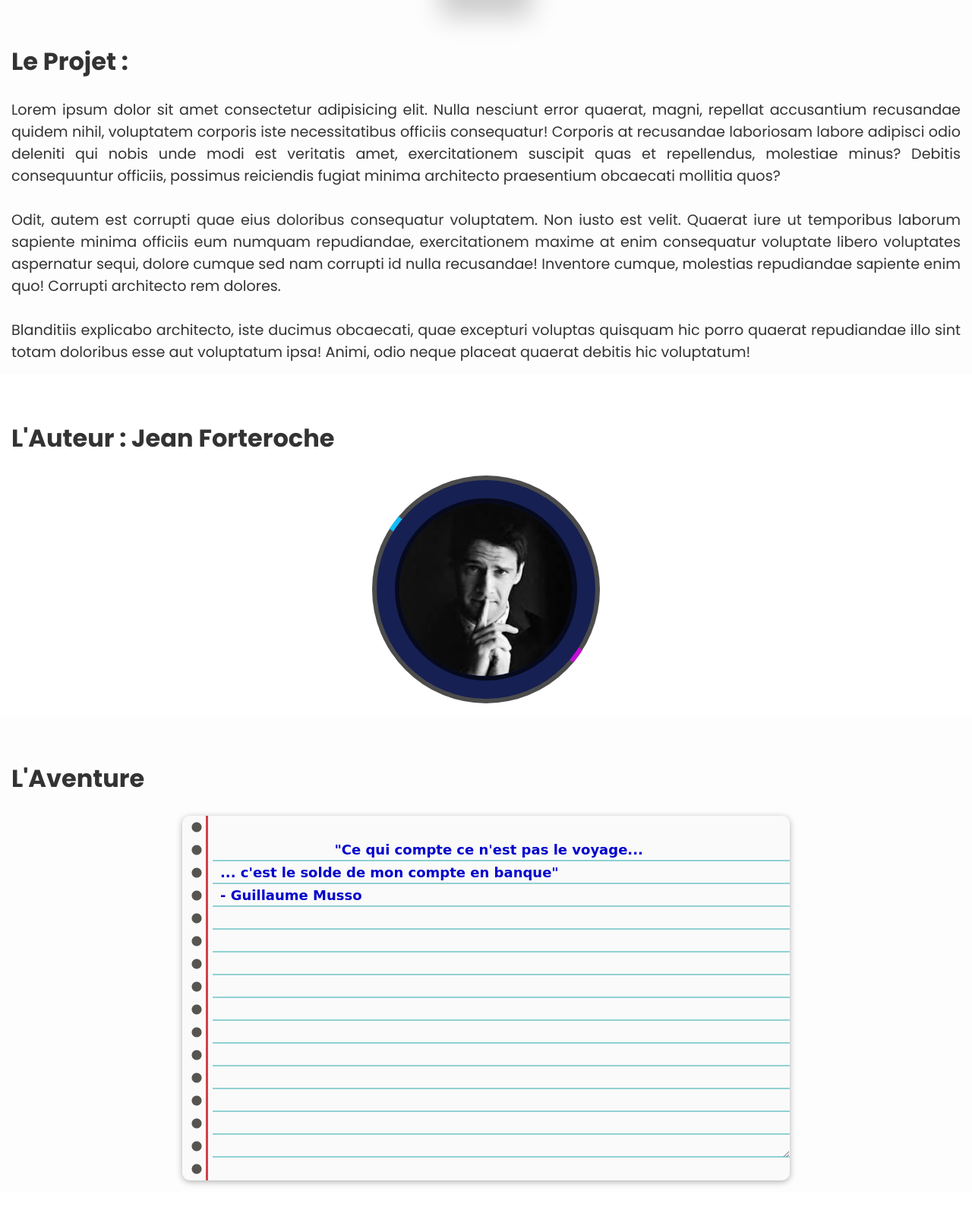
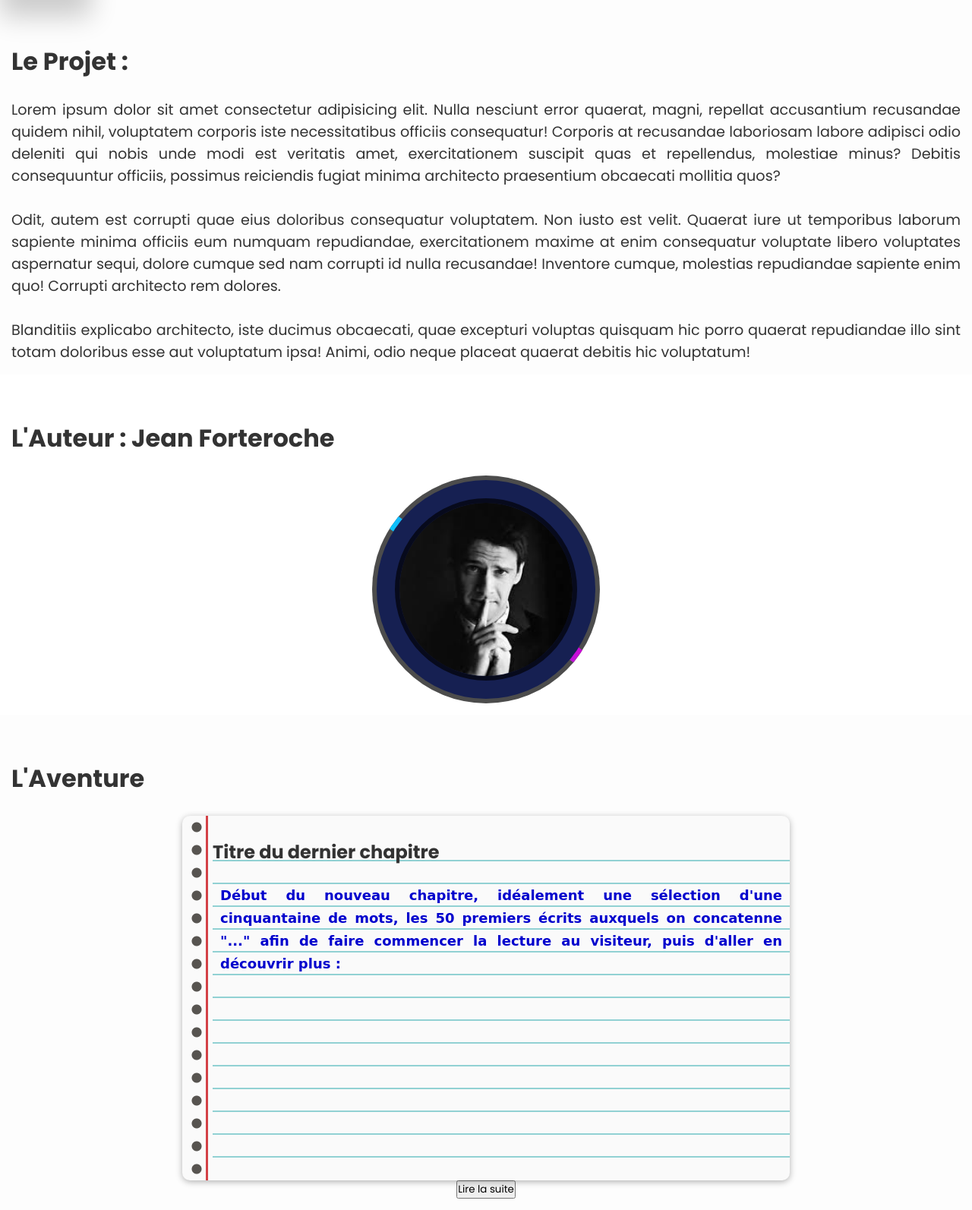
Before and after one commit to BigBen131283/projet_4, a PHP site: page / in a window 1280 px wide. Shown: the part 863-2456 px from the top of the page at 76% size. Before the commit the page ends 2424 px from the top, so only its background shows below. Run offline with PHP 8.4, Linux system fonts and the light colour scheme; some web fonts are replaced.

Commit message:
v0.0.1 - save before changes

```diff
--- a/classes/styles/lastpost.css
+++ b/classes/styles/lastpost.css
@@ -36,7 +36,7 @@
     background-size: 30px 30px;
 }
 
-.last-post-content textarea
+.last-post-content p
 {
     width: 100%;
     max-width: 100%;
--- a/index.html
+++ b/index.html
@@ -5,8 +5,8 @@
     <meta http-equiv="X-UA-Compatible" content="IE=edge">
     <meta name="viewport" content="width=device-width, initial-scale=1.0">
     <title>Billet simple pour l'Alaska</title>
+    <link rel="icon" type="image/gif" href="./resources/images/favicon.png"/>
     <link rel="stylesheet" href="style.css">
-    <link rel="icon" type="image/gif" href="./resources/images/favicon.png"/>
     <link rel="stylesheet" href="./classes/styles/header.css">
     <link rel="stylesheet" href="./classes/styles/mainmenu.css">
     <link rel="stylesheet" href="./classes/styles/authorprofile.css">
@@ -82,11 +82,16 @@
             <h1>L'Aventure</h1>
             <div class="last-post">
                 <div class="last-post-content">
-                    <textarea autofocus>
-                        "Ce qui compte ce n'est pas le voyage... &#10;... c'est le solde de mon compte en banque"&#10;- Guillaume Musso
-                    </textarea>
+                    <h2>Titre du dernier chapitre</h2>
+                    <br/>
+                    <p>
+                        Début du nouveau chapitre, idéalement une sélection d'une cinquantaine de mots,
+                        les 50 premiers écrits auxquels on concatenne "..." afin de faire commencer la lecture
+                        au visiteur, puis d'aller en découvrir plus :
+                    </p>
                 </div>
             </div>
+            <button>Lire la suite</button>
         </section>
     </div>
 
--- a/style.css
+++ b/style.css
@@ -33,8 +33,6 @@ body
     position: relative;
     display: flex;
     flex-direction: column;
-    justify-content: center;
-    align-items: center;
     width: 100%;
     background: var(--sitebgclr);
 }
```
